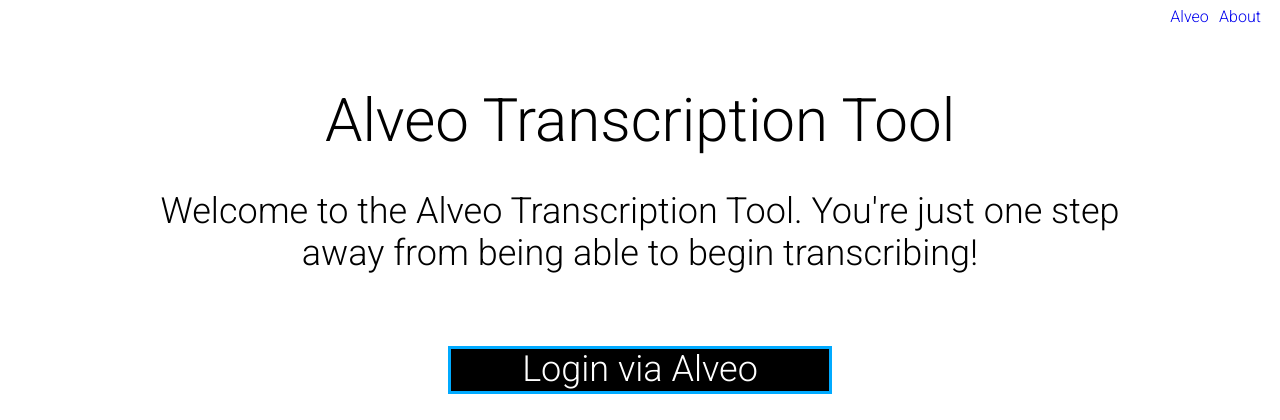
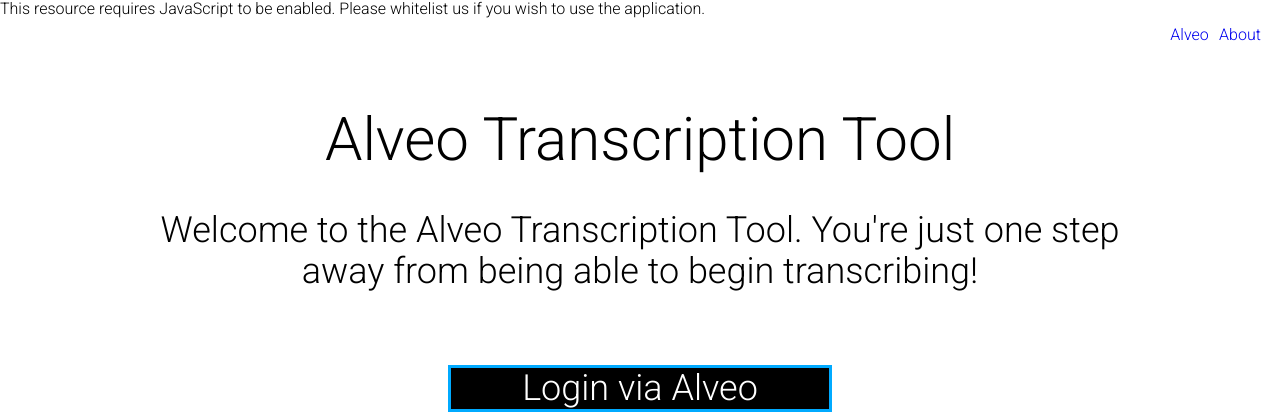
Before and after one commit to Alveo/alveo-transcriber, a Flask app: page / in a window 1280 px wide. Shown: the top 420 px of the page. Run offline with Flask 2, Linux system fonts and the light colour scheme; parts of the project's set-up code (start-up, migrations or seed data) failed here and were passed over; some libraries are stand-ins or nearby versions.

Commit message:
Tidied up, added JavaScript notice

```diff
--- a/application/templates/base.html
+++ b/application/templates/base.html
@@ -11,7 +11,6 @@
 
     <title>{% block title %}{% endblock %}</title>
 
-
     <link rel="stylesheet" href="{{ url_for('static', filename='stylesheet.css') }}">
     <link rel="stylesheet" href="https://cdnjs.cloudflare.com/ajax/libs/normalize/7.0.0/normalize.min.css">
     <script src="https://ajax.googleapis.com/ajax/libs/angularjs/1.6.4/angular.min.js"></script>
@@ -22,21 +21,14 @@
 </head>
 
 <body>
-<!-- This site requires JavaScript to be enabled. Please whitelist this website if you wish to use it. -->
+<p id="javascript-check">This resource requires JavaScript to be enabled. Please whitelist us if you wish to use the application.</p>
 <nav>
-    {% if logged_in %}
-    <a href="/logout">Logout</a>
-    {% endif %}
+    {% if logged_in %}<a href="/logout">Logout</a>{% endif %}
     <a href="#alveo-main">Alveo</a>
     <a href="#about">About</a>
 </nav>
-
 <header><p>Alveo Transcription Tool</p></header>
-
-<main>
-{% block content %}{% endblock %}
-</main>
-
+<main>{% block content %}{% endblock %}</main>
 <footer><p>Site &copy; YEAR COMPANY all rights reserved</p></footer>
 </body>
 </html>
```
